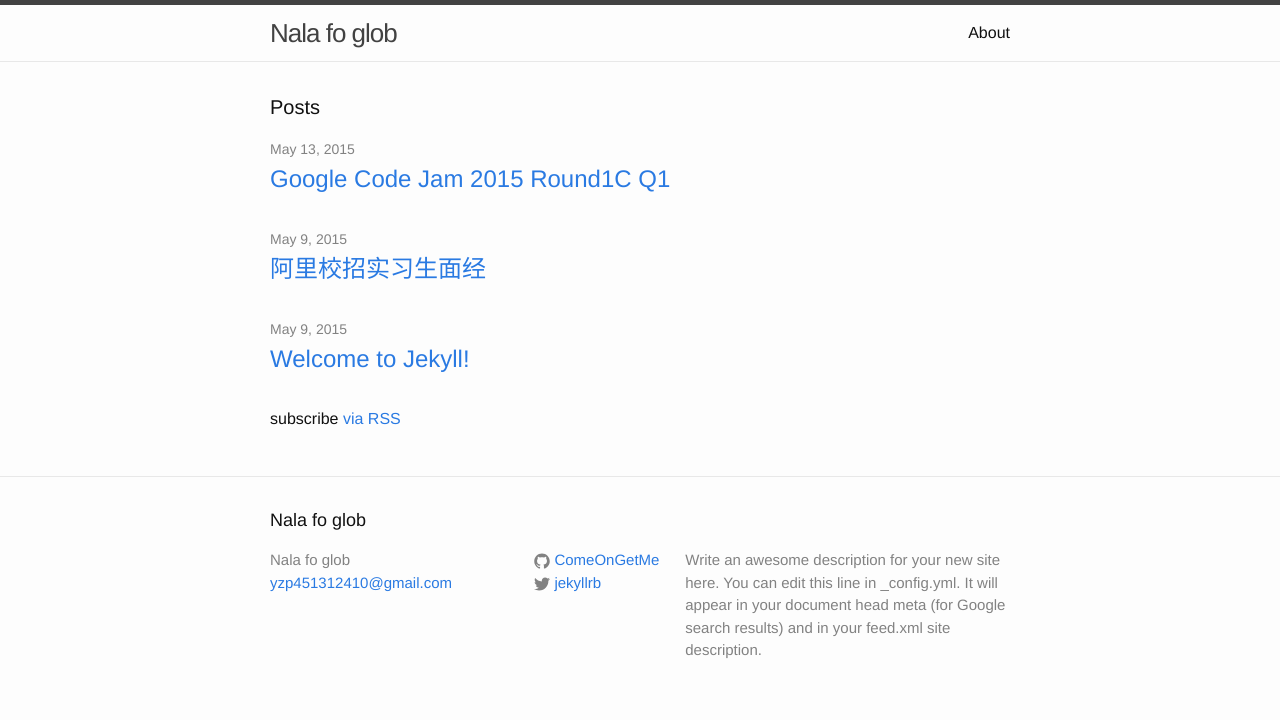
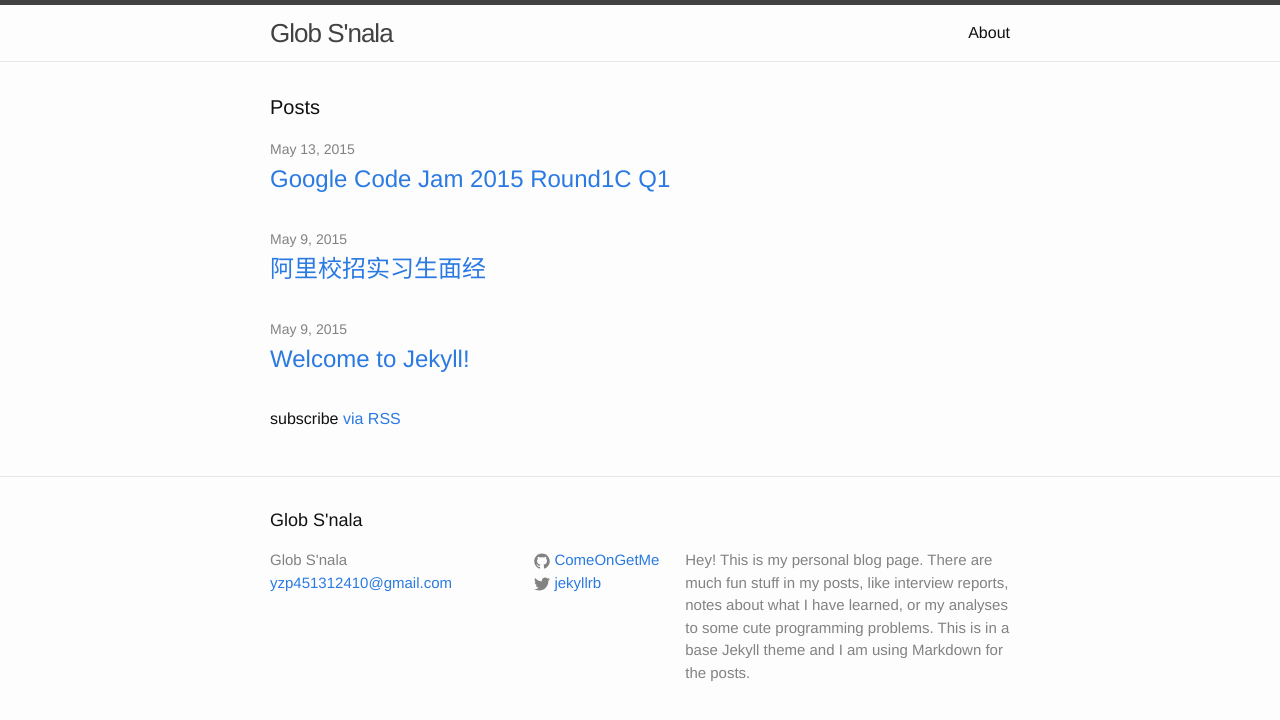
Before and after one commit to ComeOnGetMe/ComeOnGetMe.github.io, a Jekyll site: the page built from index.html, in a window 1280 px wide. Shown: the top 720 px of the page. Built offline with Jekyll 4.4.1, drawn with Linux system fonts in a browser that asks for light colours.

Commit message:
really the last

```diff
--- a/_config.yml
+++ b/_config.yml
@@ -1,10 +1,12 @@
 # Site settings
-title: Nala fo glob
+title: Glob S'nala
 email: yzp451312410@gmail.com
 description: > # this means to ignore newlines until "baseurl:"
-  Write an awesome description for your new site here. You can edit this
-  line in _config.yml. It will appear in your document head meta (for
-  Google search results) and in your feed.xml site description.
+  Hey! This is my personal blog page. There are much fun stuff in my posts,
+  like interview reports, notes about what I have learned, or my analyses
+  to some cute programming problems. This is in a base Jekyll theme and I am
+  using Markdown for the posts.
+
 baseurl: "" # the subpath of your site, e.g. /blog/
 url: "ComeOnGetMe.github.io" # the base hostname & protocol for your site
 twitter_username: jekyllrb
```
